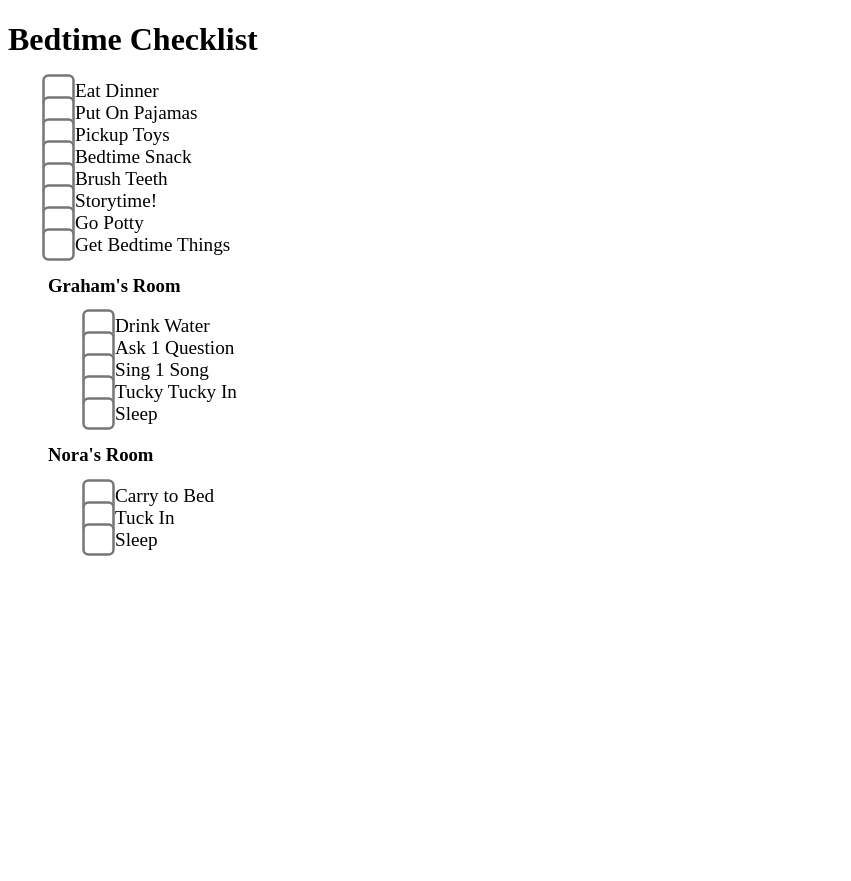
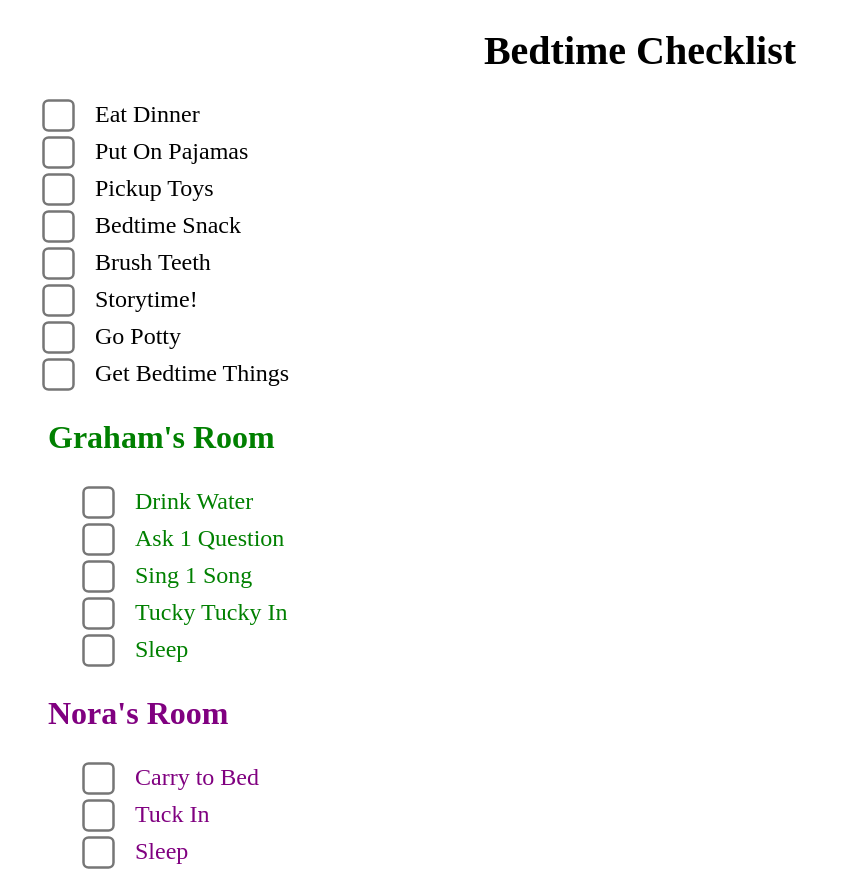
Before and after one commit to look-itsaxiom/bedtime-checklist, a plain HTML site: page index.html in a window 1280 px wide. Shown: the whole page, without its empty margins (0-851 px from the left). Before the commit the page ends 800 px from the top, so only its background shows below. Drawn offline with Linux system fonts and the light colour scheme.

Commit message:
bigger and color

```diff
--- a/index.html
+++ b/index.html
@@ -8,13 +8,29 @@
       .checklist {
         list-style: none;
       }
+      .checklist li {
+        margin: 10px 0;
+      }
       .checklist li input {
-        margin-right: 10px;
+        margin-right: 30px;
         transform: scale(2.5);
       }
       .checklist li label {
-        font-size: 1.2em;
+        font-size: 1.5em;
         cursor: pointer;
+      }
+      h1 {
+        text-align: center;
+        font-size: 2.5em;
+      }
+      h3 {
+        font-size: 2em;
+      }
+      .graham * {
+        color: green;
+      }
+      .nora * {
+        color: purple;
       }
     </style>
   </head>
@@ -45,7 +61,7 @@
       <li>
         <label><input type="checkbox" />Get Bedtime Things</label>
       </li>
-      <li>
+      <li class="graham">
         <h3>Graham's Room</h3>
         <ol class="checklist">
           <li>
@@ -65,7 +81,7 @@
           </li>
         </ol>
       </li>
-      <li>
+      <li class="nora">
         <h3>Nora's Room</h3>
         <ol class="checklist">
           <li>
```
